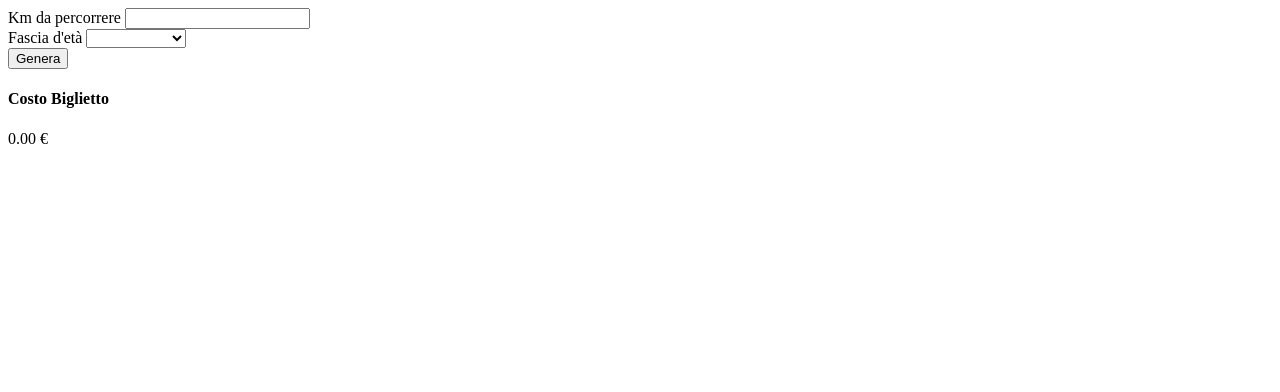
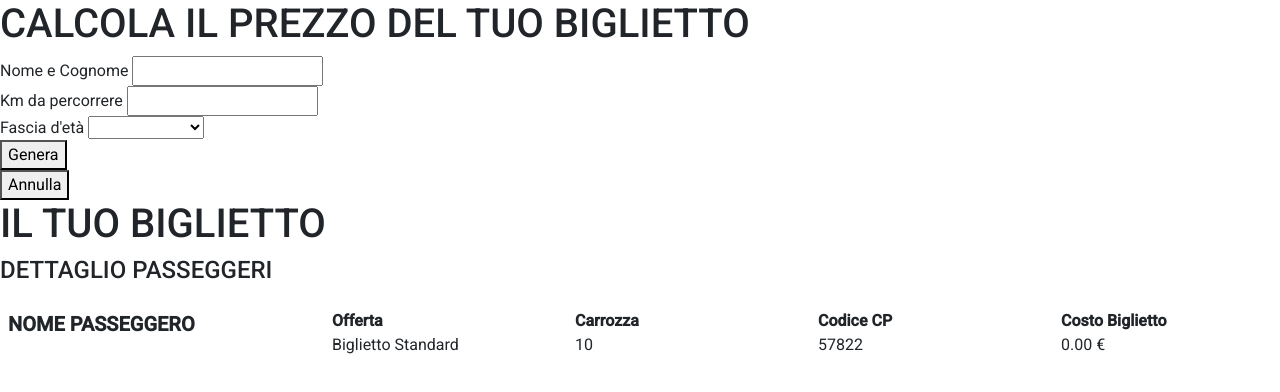
Before and after one commit to andreamorandi/js-biglietto-treno-form, a plain HTML site: page index.html in a window 1280 px wide. Both pictures are taken after a click on the button "Genera". Drawn offline with nearby package versions, Linux system fonts and the light colour scheme.

Commit message:
Completato form senza stile

```diff
--- /dev/null
+++ b/css/style.css
@@ -0,0 +1,3 @@
+body {
+    font-family: 'Roboto', sans-serif;
+}
--- a/index.html
+++ b/index.html
@@ -5,17 +5,29 @@
     <meta http-equiv="X-UA-Compatible" content="IE=edge">
     <meta name="viewport" content="width=device-width, initial-scale=1.0">
     <title>Biglietto Treno Form</title>
+
+    <!-- BOOTSTRAP -->
+    <link href="https://cdn.jsdelivr.net/npm/bootstrap@5.2.1/dist/css/bootstrap.min.css" rel="stylesheet" integrity="sha384-iYQeCzEYFbKjA/T2uDLTpkwGzCiq6soy8tYaI1GyVh/UjpbCx/TYkiZhlZB6+fzT" crossorigin="anonymous">
+
+    <!-- GOOGLE FONTS -->
+    <link rel="preconnect" href="https://fonts.googleapis.com">
+    <link rel="preconnect" href="https://fonts.gstatic.com" crossorigin>
+    <link href="https://fonts.googleapis.com/css2?family=Roboto:wght@400;500&display=swap" rel="stylesheet">
+
+    <!-- CUSTOM STYLES -->
+    <link rel="stylesheet" href="css/style.css">
 </head>
 <body>
     <main>
         <!-- CALCULATE SECTION -->
         <section>
+            <h1>CALCOLA IL PREZZO DEL TUO BIGLIETTO</h1>
             <!-- FORM -->
             <div>
-                <!-- <div>
-                    <label for="full-name">Nome e Cognome</label>
-                    <input type="text" name="" id="full-name">
-                </div> -->
+                <div>
+                    <label for="fullName">Nome e Cognome</label>
+                    <input type="text" name="" id="fullName">
+                </div>
 
                 <div>
                     <label for="km">Km da percorrere</label>
@@ -35,6 +47,10 @@
                 <div>
                     <button id="submit">Genera</button>
                 </div>
+
+                <div>
+                    <button id="cancel">Annulla</button>
+                </div>
             </div>
             <!-- FORM -->
         </section>
@@ -42,8 +58,32 @@
 
         <!-- TICKET SECTION -->
         <section>
-            <h4>Costo Biglietto</h4>
-            <span id="priceTxt"></span>
+            <h2 class="fs-1">IL TUO BIGLIETTO</h2>
+            <div>
+                <h4>DETTAGLIO PASSEGGERI</h4>
+                <div class="row g-3">
+                    <div class="col-3 p-3">
+                        <span class="fs-5 fw-bold d-block">NOME PASSEGGERO</span>
+                        <span id="fullNameTxt"></span>
+                    </div>
+                    <div class="col p-3">
+                        <span class="fw-bold d-block">Offerta</span>
+                        <span id="ticketTypeTxt"></span>
+                    </div>
+                    <div class="col p-3">
+                        <span class="fw-bold d-block">Carrozza</span>
+                        <span id="carriageTxt"></span>
+                    </div>
+                    <div class="col p-3">
+                        <span class="fw-bold d-block">Codice CP</span>
+                        <span id="codeTxt"></span>
+                    </div>
+                    <div class="col p-3">
+                        <span class="fw-bold d-block">Costo Biglietto</span>
+                        <span id="priceTxt"></span>
+                    </div>
+                </div>
+            </div>
         </section>
         <!-- TICKET SECTION -->
     </main>
--- a/js/script.js
+++ b/js/script.js
@@ -1,4 +1,6 @@
 const submitBtn = document.getElementById("submit");
+const cancelBtn = document.getElementById("cancel");
+const fullNameInput = document.getElementById("fullName");
 const kmInput = document.getElementById("km");
 const ageInput = document.getElementById("age");
 const underDiscount = 20;
@@ -8,8 +10,11 @@ const overDiscount = 40;
 submitBtn.addEventListener("click", function () {
     // DATA
     let priceKm = 0.21;
+    let ticketType = "Biglietto Scontato";
 
     // INPUT
+    const fullName = fullNameInput.value;
+    console.log(fullName, typeof fullName);
     const km = kmInput.value;
     console.log(km, typeof km);
     const age = ageInput.value;
@@ -22,13 +27,36 @@ submitBtn.addEventListener("click", function () {
     } else if (age === "over65") {
         priceKm *= 1 - (overDiscount / 100);
     }
+    else {
+        ticketType = "Biglietto Standard";
+    }
     console.log(priceKm, typeof priceKm);
     price = (km * priceKm).toFixed(2);
 
+    const carriage = Math.floor(Math.random() * 10) + 1;
+    const code = Math.floor(Math.random() * (100000 - 10000)) + 10000;
+
     // OUTPUT
     document.getElementById("priceTxt").innerHTML = `${price} €`;
+    document.getElementById("fullNameTxt").innerHTML = fullName;
+    document.getElementById("ticketTypeTxt").innerHTML = ticketType;
+    document.getElementById("carriageTxt").innerHTML = carriage;
+    document.getElementById("codeTxt").innerHTML = code;
 
     // CLEAR INPUT
+    fullNameInput.value = "";
     kmInput.value = "";
     ageInput.value = "";
 });
+
+// CANCEL BUTTON CLICKED
+cancelBtn.addEventListener("click", function () {
+    fullNameInput.value = "";
+    kmInput.value = "";
+    ageInput.value = "";
+    document.getElementById("fullNameTxt").innerHTML = "";
+    document.getElementById("ticketTypeTxt").innerHTML = "";
+    document.getElementById("carriageTxt").innerHTML = "";
+    document.getElementById("codeTxt").innerHTML = "";
+    document.getElementById("priceTxt").innerHTML = "";
+});
```
